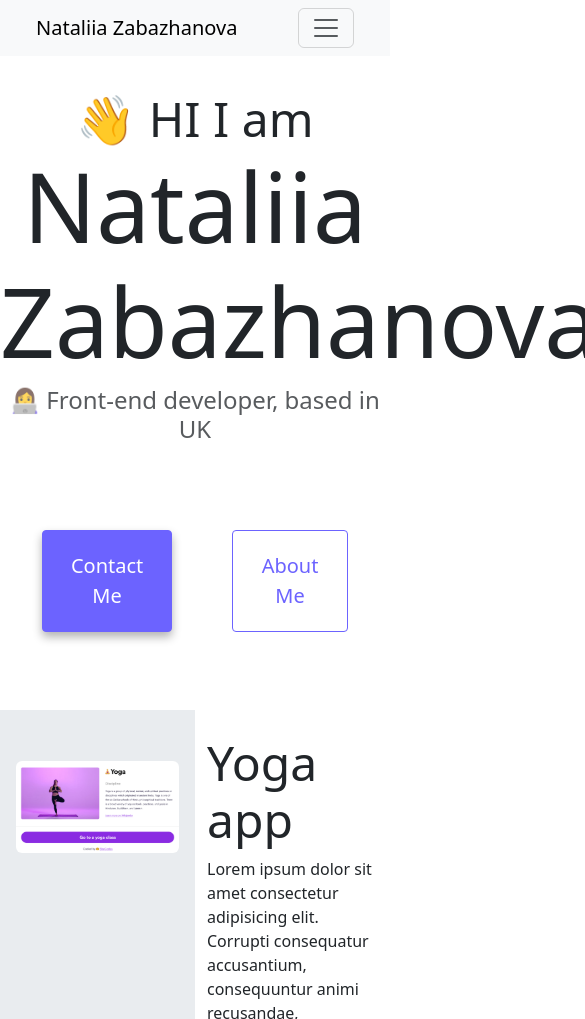
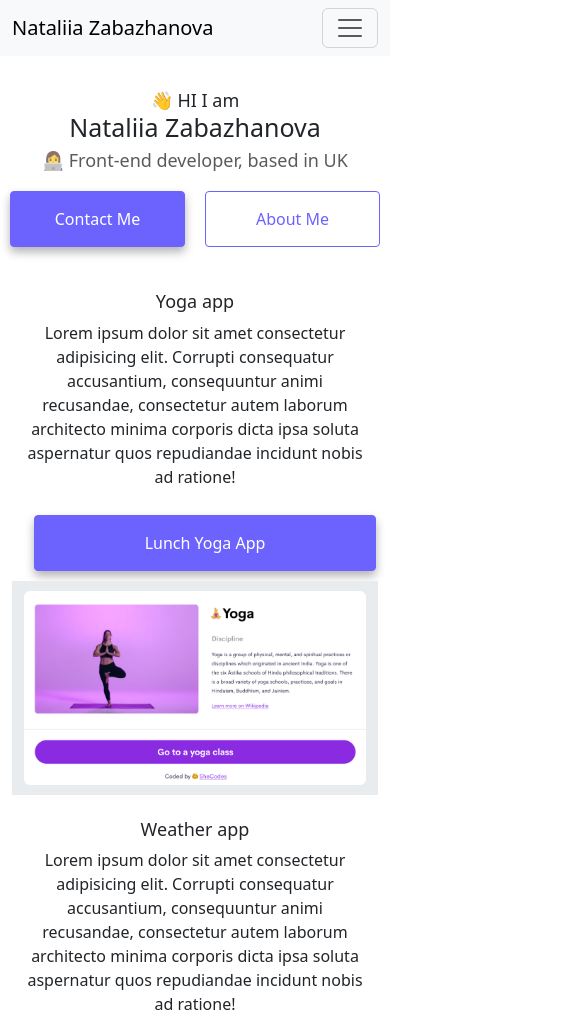
Before and after one commit to NataliiaZabazhanova/Week3-Homework, a plain HTML site: page index.html in a window 390 px wide. Shown: the top 1019 px of the page, 585 px wide, since content can reach past the window. Drawn offline with nearby package versions, Linux system fonts and the light colour scheme.

Commit message:
Add an adaptive

```diff
--- a/css/style.css
+++ b/css/style.css
@@ -43,6 +43,7 @@ a {
 .title__fontSizeForH1 {
   font-size: 96px;
 }
+
 .title__fontSizeForH2 {
   font-size: 48px;
 }
@@ -83,6 +84,65 @@ a {
   max-width: 95%;
   margin: 30% auto;
 }
-/*.img__width {
-  max-width: 300px;
-}*/
+/*****************************************************************************/
+/*Add Adaptive*/
+@media (max-width: 960px) {
+  .title__fontSizeForH1 {
+    font-size: 70px;
+  }
+  .title__fontSizeForH2 {
+    font-size: 35px;
+  }
+}
+@media (max-width: 720px) {
+  .title__fontSizeForH1 {
+    font-size: 50px;
+  }
+  .title__fontSizeForH2 {
+    font-size: 26px;
+  }
+  .title__fontSizeForH3 {
+    font-size: 20px;
+  }
+}
+@media (max-width: 540px) {
+  .title__fontSizeForH1 {
+    font-size: 25px;
+  }
+  .title__fontSizeForH2 {
+    font-size: 18px;
+  }
+  .title__fontSizeForH3 {
+    font-size: 18px;
+  }
+  .btn__contact,
+  .btn__about {
+    margin: 10px;
+    padding: 15px;
+    font-size: 16px;
+    width: 100%;
+  }
+  .container__button {
+    padding: 0;
+    margin: 10px 0px 10px 0px;
+  }
+  .row__adaptive {
+    display: flex;
+    flex-direction: column-reverse;
+    justify-content: center;
+    align-items: center;
+    width: 100%;
+    height: 100%;
+    margin: 0;
+    padding: 0;
+  }
+  .col-6 {
+    width: 100%;
+    text-align: center;
+  }
+  .img__settings {
+    max-width: 100%;
+    margin: 10px auto;
+    border-radius: 20%;
+  }
+}
--- a/index.html
+++ b/index.html
@@ -26,7 +26,7 @@
   <body>
     <!--Creating NAVBAR using Bootstrap-->
     <nav class="navbar fixed-top navbar-expand-lg bg-body-tertiary">
-      <div class="container-fluid ms-4 me-4 pt-8 pb-8">
+      <div class="container-fluid">
         <a class="navbar-brand" href="index.html">Nataliia Zabazhanova</a>
         <button
           class="navbar-toggler"
@@ -64,8 +64,8 @@
       👩‍💻 Front-end developer, based in UK
     </h3>
     <!--Buttons-->
-    <div class="container">
-      <div class="d-flex justify-content-center pt-5">
+    <div class="container container__button">
+      <div class="d-flex justify-content-center mt-sm-2 mt-md-5">
         <a
           class="btn btn-primary btn__contact"
           href="about.html#contact"
@@ -84,7 +84,7 @@
     </div>
     <!--Apps-->
     <div class="container">
-      <div class="row mt-5">
+      <div class="row mt-sm-3 mt-md-5 row__adaptive">
         <div class="col-6 bg-body-secondary">
           <img
             src="img/1.png"
@@ -108,7 +108,7 @@
           >
         </div>
       </div>
-      <div class="row flex-row-reverse mt-5">
+      <div class="row flex-sm-row-reverse mt-sm-3 mt-md-5 row__adaptive">
         <div class="col-6 bg-body-secondary">
           <img
             src="img/3.png"
@@ -133,7 +133,7 @@
           >
         </div>
       </div>
-      <div class="row mt-5">
+      <div class="row mt-sm-3 mt-md-5 row__adaptive">
         <div class="col-6 bg-body-secondary">
           <img
             src="img/2.png"
```
Also changed, not shown: about.html (+4 -2 lines).
